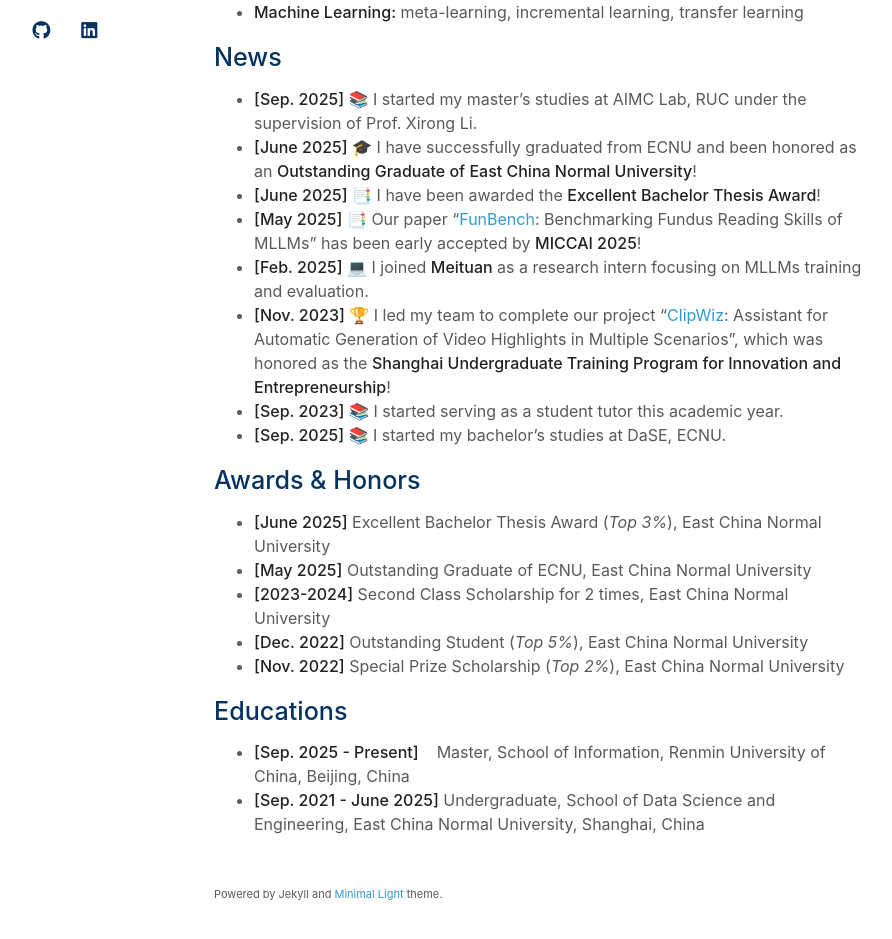
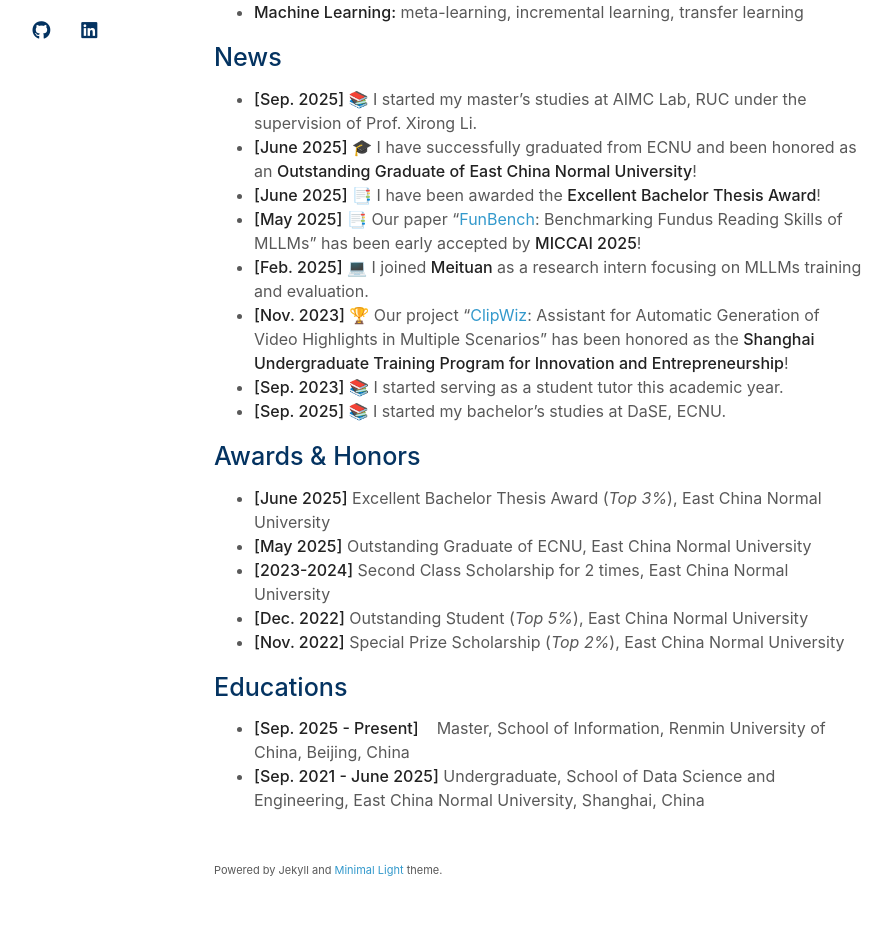
Before and after one commit to KaihengQian/KaihengQian.github.io, a Jekyll site: the page built from index.md, in a window 1280 px wide and 1371 px high. Shown: the part 397-1336 px from the top of the window, without its empty margins (256-1148 px from the left). Built offline with Jekyll 4.4.1, drawn with Linux system fonts in a browser that asks for light colours; a style sheet for code colours, icons or effects is not loaded; our own code applies the rules of GitHub Pages for plain Markdown files.

Commit message:
Update index.md

```diff
--- a/index.md
+++ b/index.md
@@ -18,7 +18,7 @@ I am currently a Master's student (from fall, 2025) at the [School of Informatio
 - **[June 2025]** 📑 I have been awarded the **Excellent Bachelor Thesis Award**!
 - **[May 2025]** 📑 Our paper "[FunBench](https://arxiv.org/abs/2503.00901): Benchmarking Fundus Reading Skills of MLLMs" has been early accepted by **MICCAI 2025**!
 - **[Feb. 2025]** 💻 I joined **Meituan** as a research intern focusing on MLLMs training and evaluation.
-- **[Nov. 2023]** 🏆 I led my team to complete our project "[ClipWiz](https://github.com/KaihengQian/ClipWiz): Assistant for Automatic Generation of Video Highlights in Multiple Scenarios", which was honored as the **Shanghai Undergraduate Training Program for Innovation and Entrepreneurship**!
+- **[Nov. 2023]** 🏆 Our project "[ClipWiz](https://github.com/KaihengQian/ClipWiz): Assistant for Automatic Generation of Video Highlights in Multiple Scenarios" has been honored as the **Shanghai Undergraduate Training Program for Innovation and Entrepreneurship**!
 - **[Sep. 2023]** 📚 I started serving as a student tutor this academic year.
 - **[Sep. 2025]** 📚 I started my bachelor's studies at DaSE, ECNU.
 
```
